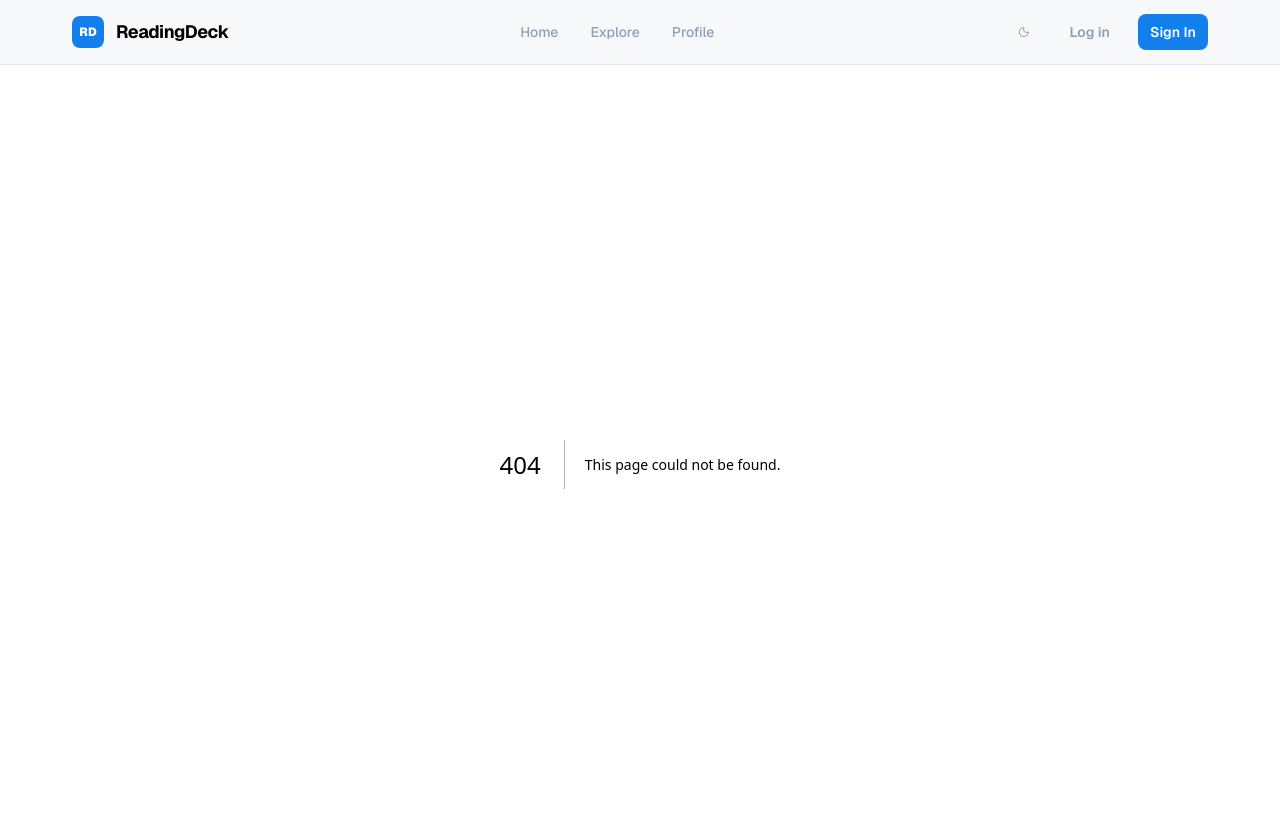
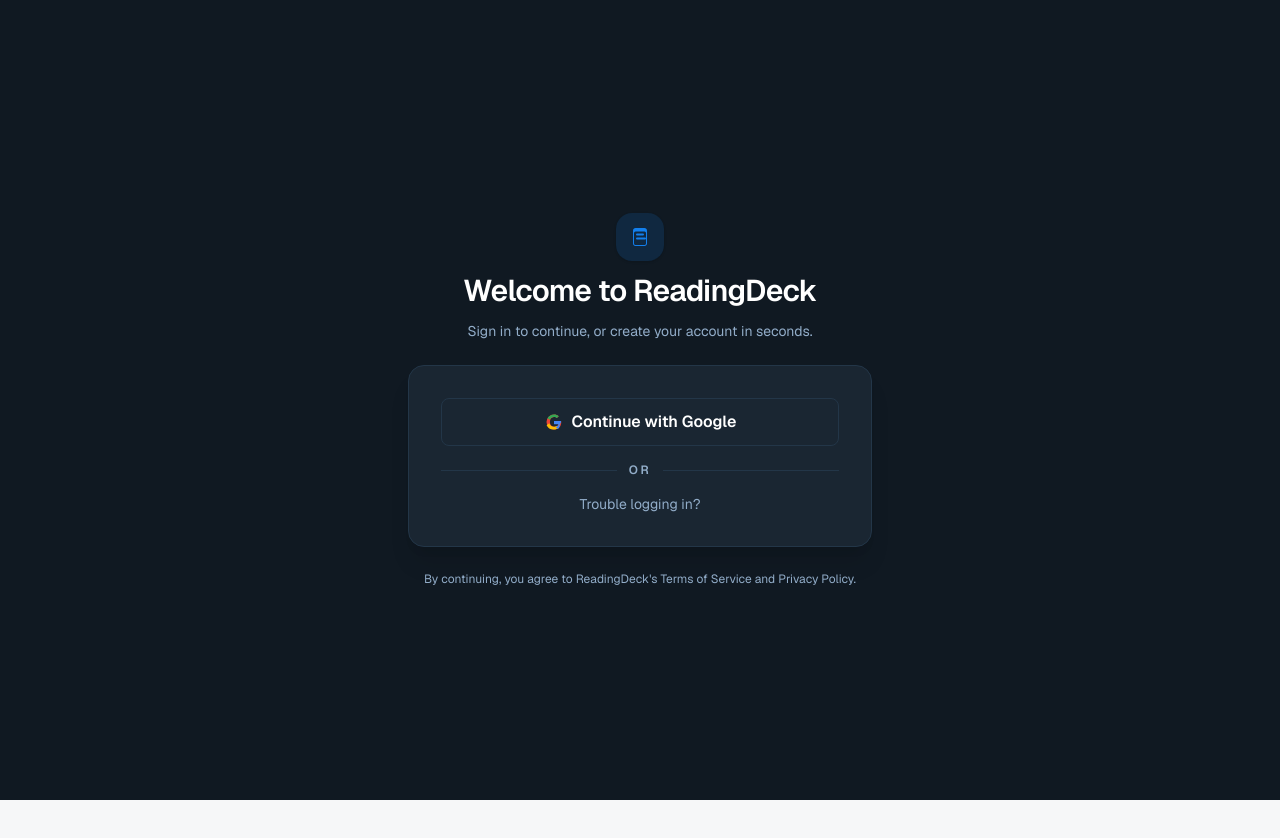
Before and after one commit to auddnjs2008/readingdeck-front, a Next.js app: page /login in a window 1280 px wide. Before the commit this address had no page. Shown: the top 838 px of the page. After the commit the page ends 800 px from the top, so only its background shows below. Built offline with nearby package versions, Linux system fonts and the light colour scheme.

Commit message:
feat login page

```diff
--- a/package.json
+++ b/package.json
@@ -3,7 +3,7 @@
   "version": "0.1.0",
   "private": true,
   "scripts": {
-    "dev": "next dev",
+    "dev": "next dev --port 4000",
     "build": "next build",
     "start": "next start",
     "lint": "eslint"
--- /dev/null
+++ b/src/app/(afterLogin)/layout.tsx
@@ -0,0 +1,87 @@
+import type { Metadata } from "next";
+import { Geist, Geist_Mono } from "next/font/google";
+import Link from "next/link";
+import { Button } from "@/components/ui/button";
+import { ThemeInitScript, ThemeProvider } from "@/components/theme/theme-provider";
+import ThemeToggle from "@/components/theme/theme-toggle";
+
+
+const geistSans = Geist({
+  variable: "--font-geist-sans",
+  subsets: ["latin"],
+});
+
+const geistMono = Geist_Mono({
+  variable: "--font-geist-mono",
+  subsets: ["latin"],
+});
+
+export const metadata: Metadata = {
+  title: "Create Next App",
+  description: "Generated by create next app",
+};
+
+
+
+export default function RootLayout({
+  children,
+}: Readonly<{
+  children: React.ReactNode;
+}>) {
+  return (
+    <html lang="en" suppressHydrationWarning >
+      <head>
+         <ThemeInitScript/>
+      </head>
+      <ThemeProvider>
+      <body
+        className={`${geistSans.variable} ${geistMono.variable} bg-background text-foreground antialiased transition-colors duration-200`}
+        suppressHydrationWarning
+      >
+        <header className="fixed top-0 z-50 w-full border-b border-border/80 bg-background/80 backdrop-blur-md transition-colors duration-300">
+          <div className="mx-auto flex h-16 max-w-[1200px] items-center justify-between px-4 sm:px-6 lg:px-8">
+            <div className="flex items-center gap-3">
+              <div className="flex h-8 w-8 items-center justify-center rounded-lg bg-primary text-xs font-black text-primary-foreground">
+                RD
+              </div>
+              <span className="text-lg font-bold tracking-tight">ReadingDeck</span>
+            </div>
+            <nav className="hidden gap-8 md:flex">
+              <Link
+                className="text-sm font-medium text-muted-foreground transition-colors hover:text-primary"
+                href="/"
+              >
+                Home
+              </Link>
+              <Link
+                className="text-sm font-medium text-muted-foreground transition-colors hover:text-primary"
+                href="/books"
+              >
+                Explore
+              </Link>
+              <Link
+                className="text-sm font-medium text-muted-foreground transition-colors hover:text-primary"
+                href="/consult"
+              >
+                Profile
+              </Link>
+            </nav>
+            <div className="flex items-center gap-2 sm:gap-4">
+              <ThemeToggle />
+              <Button
+                variant="ghost"
+                size="sm"
+                className="hidden text-sm font-bold sm:inline-flex"
+              >
+                Log in
+              </Button>
+              <Button size="sm">Sign In</Button>
+            </div>
+          </div>
+        </header>
+        <div className="pt-16">{children}</div>
+      </body>
+      </ThemeProvider>
+    </html>
+  );
+}
--- a/src/app/layout.tsx
+++ b/src/app/layout.tsx
@@ -1,10 +1,8 @@
 import type { Metadata } from "next";
 import { Geist, Geist_Mono } from "next/font/google";
-import Link from "next/link";
 import "./globals.css";
-import { Button } from "@/components/ui/button";
 import { ThemeInitScript, ThemeProvider } from "@/components/theme/theme-provider";
-import ThemeToggle from "@/components/theme/theme-toggle";
+
 
 
 const geistSans = Geist({
@@ -39,48 +37,7 @@
         className={`${geistSans.variable} ${geistMono.variable} bg-background text-foreground antialiased transition-colors duration-200`}
         suppressHydrationWarning
       >
-        <header className="fixed top-0 z-50 w-full border-b border-border/80 bg-background/80 backdrop-blur-md transition-colors duration-300">
-          <div className="mx-auto flex h-16 max-w-[1200px] items-center justify-between px-4 sm:px-6 lg:px-8">
-            <div className="flex items-center gap-3">
-              <div className="flex h-8 w-8 items-center justify-center rounded-lg bg-primary text-xs font-black text-primary-foreground">
-                RD
-              </div>
-              <span className="text-lg font-bold tracking-tight">ReadingDeck</span>
-            </div>
-            <nav className="hidden gap-8 md:flex">
-              <Link
-                className="text-sm font-medium text-muted-foreground transition-colors hover:text-primary"
-                href="/"
-              >
-                Home
-              </Link>
-              <Link
-                className="text-sm font-medium text-muted-foreground transition-colors hover:text-primary"
-                href="/books"
-              >
-                Explore
-              </Link>
-              <Link
-                className="text-sm font-medium text-muted-foreground transition-colors hover:text-primary"
-                href="/consult"
-              >
-                Profile
-              </Link>
-            </nav>
-            <div className="flex items-center gap-2 sm:gap-4">
-              <ThemeToggle />
-              <Button
-                variant="ghost"
-                size="sm"
-                className="hidden text-sm font-bold sm:inline-flex"
-              >
-                Log in
-              </Button>
-              <Button size="sm">Sign In</Button>
-            </div>
-          </div>
-        </header>
-        <div className="pt-16">{children}</div>
+        {children}
       </body>
       </ThemeProvider>
     </html>
--- /dev/null
+++ b/src/app/login/page.tsx
@@ -0,0 +1,96 @@
+import Link from "next/link";
+
+import { Button } from "@/components/ui/button";
+
+export default function LoginPage() {
+  return (
+    <div className="dark min-h-screen bg-background text-foreground">
+      <div className="mx-auto flex min-h-screen w-full max-w-lg items-center justify-center px-4 py-16 sm:px-6">
+        <div className="flex w-full flex-col gap-6 text-center">
+          <div className="flex flex-col items-center gap-3">
+            <div className="flex h-12 w-12 items-center justify-center rounded-2xl bg-primary/15 text-primary shadow-sm">
+              <svg
+                className="h-6 w-6"
+                viewBox="0 0 24 24"
+                fill="currentColor"
+                aria-hidden="true"
+              >
+                <path d="M5 5.5C5 4.12 6.12 3 7.5 3h9C17.88 3 19 4.12 19 5.5v13c0 1.38-1.12 2.5-2.5 2.5h-9C6.12 21 5 19.88 5 18.5v-13zm2.5 1A1.5 1.5 0 0 0 6 8v10.5c0 .83.67 1.5 1.5 1.5h9c.83 0 1.5-.67 1.5-1.5V8A1.5 1.5 0 0 0 16.5 6.5h-9zm1.5 2h6a1 1 0 1 1 0 2H9a1 1 0 1 1 0-2zm0 4h8a1 1 0 1 1 0 2H9a1 1 0 1 1 0-2z" />
+              </svg>
+            </div>
+            <h1 className="text-3xl font-semibold tracking-tight">
+              Welcome to ReadingDeck
+            </h1>
+            <p className="text-sm text-muted-foreground">
+              Sign in to continue, or create your account in seconds.
+            </p>
+          </div>
+
+          <div className="rounded-2xl border border-border bg-card text-card-foreground shadow-xl">
+            <div className="flex flex-col gap-4 p-6 sm:p-8">
+              <Button
+                variant="outline"
+                size="lg"
+                className="w-full bg-background text-foreground hover:bg-muted"
+              >
+                <svg
+                  className="h-5 w-5"
+                  viewBox="0 0 24 24"
+                  aria-hidden="true"
+                >
+                  <path
+                    fill="#EA4335"
+                    d="M12 10.2v3.8h5.4c-.2 1.3-1.5 3.8-5.4 3.8A6 6 0 0 1 12 6c1.7 0 2.8.7 3.4 1.3l2.3-2.2C16.2 3.7 14.3 3 12 3a9 9 0 1 0 0 18c5.2 0 8.7-3.6 8.7-8.7 0-.6-.1-1-.2-1.4H12z"
+                  />
+                  <path
+                    fill="#34A853"
+                    d="M3.8 7.1l3.1 2.3C7.7 7.3 9.7 6 12 6c1.7 0 2.8.7 3.4 1.3l2.3-2.2C16.2 3.7 14.3 3 12 3c-3.5 0-6.6 2-8.2 5.1z"
+                  />
+                  <path
+                    fill="#FBBC05"
+                    d="M12 21c2.3 0 4.2-.8 5.6-2.1l-2.6-2.1c-.7.5-1.6.8-3 .8a6 6 0 0 1-5.7-4.1l-3.2 2.5A9 9 0 0 0 12 21z"
+                  />
+                  <path
+                    fill="#4285F4"
+                    d="M20.5 12.3c0-.6-.1-1-.2-1.5H12v3.8h5.4c-.3 1.5-1.6 2.9-3.4 3.8l2.6 2.1c1.6-1.4 2.6-3.5 2.6-6.2z"
+                  />
+                </svg>
+                Continue with Google
+              </Button>
+
+              <div className="flex items-center gap-3">
+                <span className="h-px flex-1 bg-border" />
+                <span className="text-xs font-semibold uppercase tracking-[0.2em] text-muted-foreground">
+                  or
+                </span>
+                <span className="h-px flex-1 bg-border" />
+              </div>
+
+              <button
+                type="button"
+                className="text-sm text-muted-foreground transition-colors hover:text-foreground"
+              >
+                Trouble logging in?
+              </button>
+            </div>
+          </div>
+
+          <p className="text-xs text-muted-foreground">
+            By continuing, you agree to ReadingDeck&apos;s{" "}
+            <Link href="/terms" className="underline-offset-4 hover:underline">
+              Terms of Service
+            </Link>{" "}
+            and{" "}
+            <Link
+              href="/privacy"
+              className="underline-offset-4 hover:underline"
+            >
+              Privacy Policy
+            </Link>
+            .
+          </p>
+        </div>
+      </div>
+    </div>
+  );
+}
```
Also changed, not shown: src/app/(afterLogin)/books/[id]/page.tsx (renamed from src/app/books/[id]/page.tsx), src/app/(afterLogin)/books/page.tsx (renamed from src/app/books/page.tsx), src/app/(afterLogin)/consult/page.tsx (renamed from src/app/consult/page.tsx), src/app/(afterLogin)/page.tsx (renamed from src/app/page.tsx).
